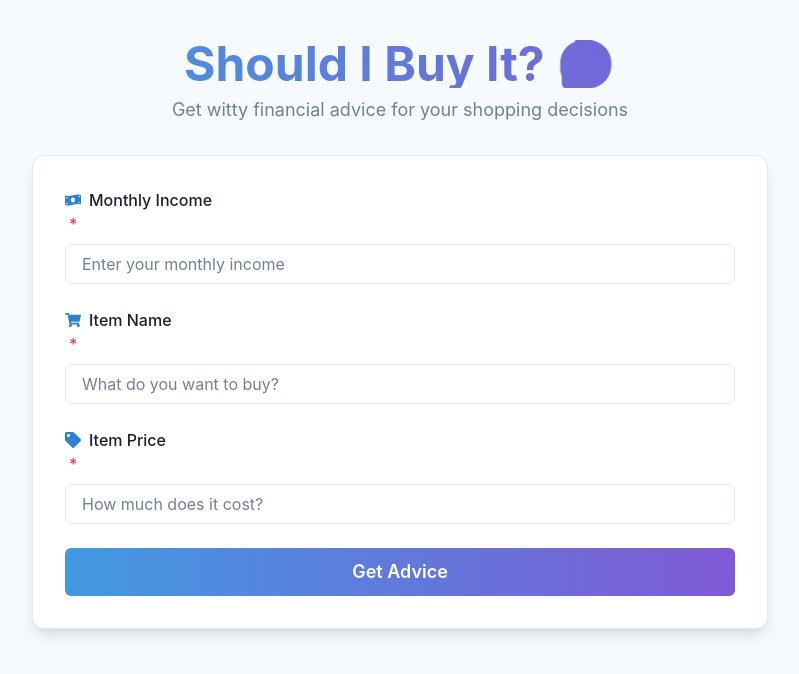
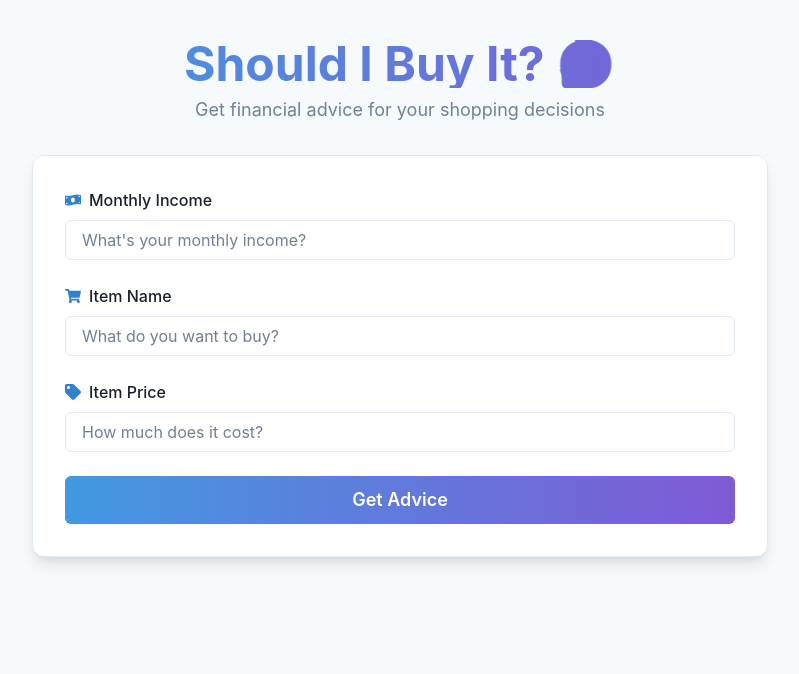
Before and after one commit to nilay1943/ShouldIBuyIt, a Next.js app: page / in a window 1280 px wide. Shown: the top 674 px of the page, without its empty margins (240-1039 px from the left). Built offline with nearby package versions, Linux system fonts and the light colour scheme.

Commit message:
changed prod and dev config to be able to run locally

```diff
--- a/next.config.js
+++ b/next.config.js
@@ -1,11 +1,18 @@
 /** @type {import('next').NextConfig} */
 const nextConfig = {
+  ...(process.env.NODE_ENV === 'production' ? {
     output: 'export',
     images: {
       unoptimized: true,
     },
     basePath: '/ShouldIBuyIt',
     assetPrefix: '/ShouldIBuyIt/',
+  } : {
+    // Development config
+    images: {
+      unoptimized: true,
+    }
+  })
 }
 
 module.exports = nextConfig
--- a/pages/_app.js
+++ b/pages/_app.js
@@ -5,6 +5,15 @@ const theme = extendTheme({
     global: {
       body: {
         bg: 'gray.50',
+      },
+    },
+  },
+  components: {
+    Form: {
+      baseStyle: {
+        requiredIndicator: {
+          display: 'none',
+        },
       },
     },
   },
--- a/pages/index.js
+++ b/pages/index.js
@@ -79,7 +79,7 @@ export default function Home() {
               Should I Buy It? 🤔
             </Heading>
             <Text color="gray.500" fontSize="lg">
-              Get witty financial advice for your shopping decisions
+              Get financial advice for your shopping decisions
             </Text>
           </Box>
 
@@ -103,7 +103,7 @@ export default function Home() {
                 </FormLabel>
                 <NumberInput min={0}>
                   <NumberInputField
-                    placeholder="Enter your monthly income"
+                    placeholder="What's your monthly income?"
                     value={monthlyIncome}
                     onChange={(e) => setMonthlyIncome(e.target.value)}
                     bg={useColorModeValue('white', 'gray.700')}
```
Lines whose indentation alone changed are shown as unchanged.
